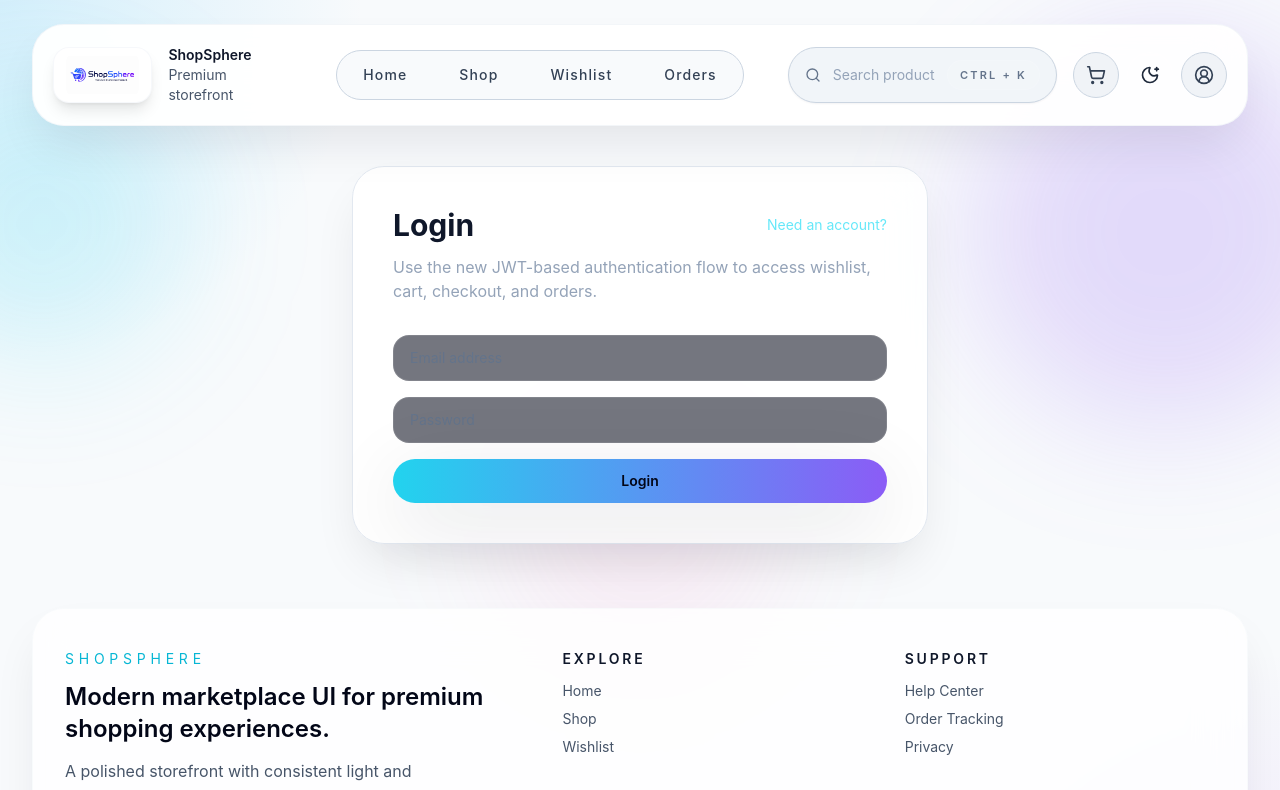
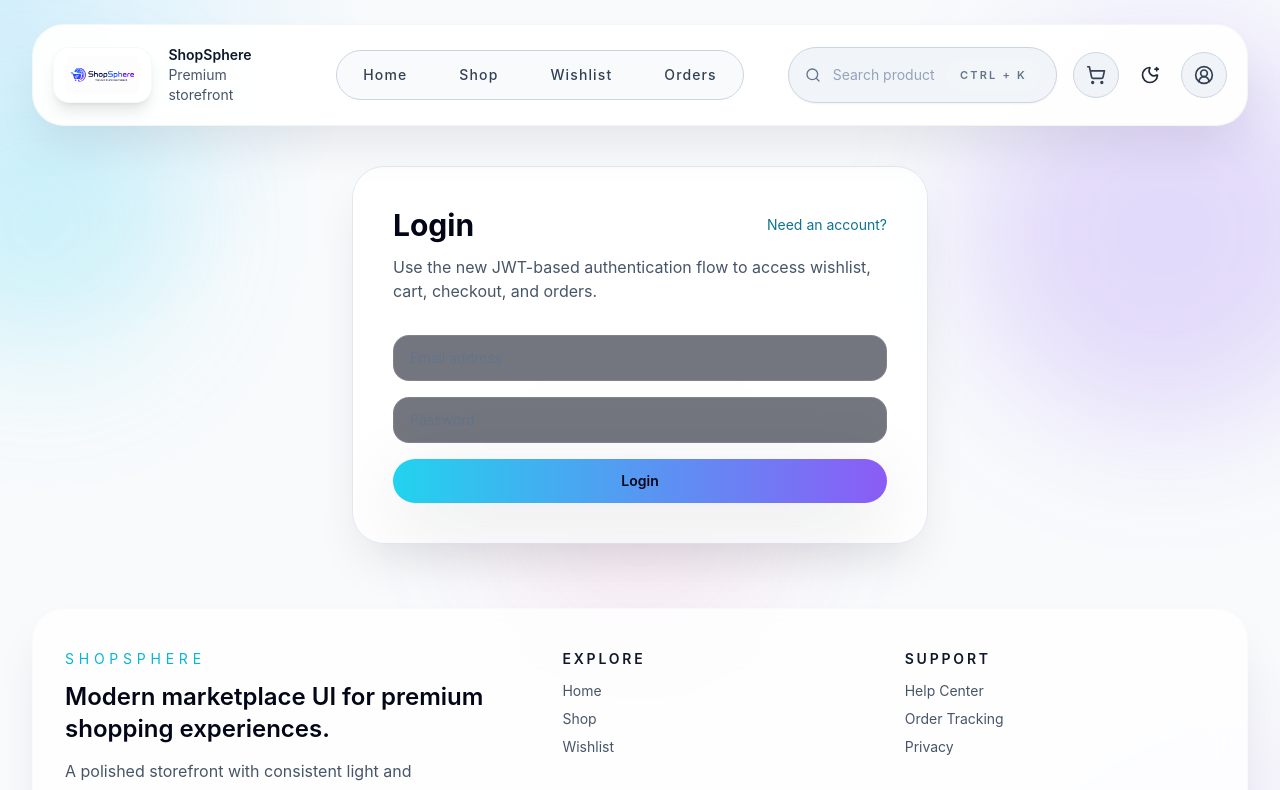
Before and after one commit to kvk1999/ecommerceshop, a React (Vite) app in the folder client/: page /login in a window 1280 px wide. Shown: the top 790 px of the page. Built offline with nearby package versions, Linux system fonts and the light colour scheme.

Commit message:
Add dark mode styling for login/register pages

```diff
--- a/client/src/pages/Login.jsx
+++ b/client/src/pages/Login.jsx
@@ -12,7 +12,7 @@ export default function Login() {
       <section className="pt-10">
         <div className="glass-card mx-auto max-w-xl p-10 text-center">
           <h1 className="text-3xl font-bold">You are logged in</h1>
-          <p className="mt-3 text-slate-400">{user?.email}</p>
+          <p className="mt-3 text-slate-600 dark:text-slate-400">{user?.email}</p>
         </div>
       </section>
     );
@@ -28,12 +28,14 @@ export default function Login() {
     <section className="pt-10">
       <div className="glass-card mx-auto max-w-xl p-10">
         <div className="flex items-center justify-between">
-          <h1 className="text-3xl font-bold">Login</h1>
-          <Link to="/register" className="text-sm text-cyan-300">
+          <h1 className="text-3xl font-bold text-slate-950 dark:text-white">Login</h1>
+          <Link to="/register" className="text-sm text-cyan-700 dark:text-cyan-300">
             Need an account?
           </Link>
         </div>
-        <p className="mt-3 text-slate-400">Use the new JWT-based authentication flow to access wishlist, cart, checkout, and orders.</p>
+        <p className="mt-3 text-slate-600 dark:text-slate-400">
+          Use the new JWT-based authentication flow to access wishlist, cart, checkout, and orders.
+        </p>
         <form onSubmit={handleSubmit} className="mt-8 space-y-4">
           <input
             value={form.email}
@@ -51,7 +53,10 @@ export default function Login() {
             placeholder="Password"
             className="w-full rounded-2xl border border-white/10 bg-slate-950/55 px-4 py-3 text-sm text-white placeholder:text-slate-500 focus:border-cyan-400/40 focus:outline-none"
           />
-          <button type="submit" className="w-full rounded-full bg-gradient-to-r from-cyan-400 to-violet-500 px-4 py-3 text-sm font-semibold text-slate-950 shadow-glow">
+          <button
+            type="submit"
+            className="w-full rounded-full bg-gradient-to-r from-cyan-400 to-violet-500 px-4 py-3 text-sm font-semibold text-slate-950 shadow-glow"
+          >
             Login
           </button>
         </form>
--- a/client/src/pages/Register.jsx
+++ b/client/src/pages/Register.jsx
@@ -12,7 +12,7 @@ export default function Register() {
       <section className="pt-10">
         <div className="glass-card mx-auto max-w-xl p-10 text-center">
           <h1 className="text-3xl font-bold">Account ready</h1>
-          <p className="mt-3 text-slate-400">{user?.email}</p>
+          <p className="mt-3 text-slate-600 dark:text-slate-400">{user?.email}</p>
         </div>
       </section>
     );
@@ -28,12 +28,14 @@ export default function Register() {
     <section className="pt-10">
       <div className="glass-card mx-auto max-w-xl p-10">
         <div className="flex items-center justify-between">
-          <h1 className="text-3xl font-bold">Create Account</h1>
-          <Link to="/login" className="text-sm text-cyan-300">
+          <h1 className="text-3xl font-bold text-slate-950 dark:text-white">Create Account</h1>
+          <Link to="/login" className="text-sm text-cyan-700 dark:text-cyan-300">
             Already have an account?
           </Link>
         </div>
-        <p className="mt-3 text-slate-400">Create your account to sync wishlist, cart, checkout, and order history.</p>
+        <p className="mt-3 text-slate-600 dark:text-slate-400">
+          Create your account to sync wishlist, cart, checkout, and order history.
+        </p>
         <form onSubmit={handleSubmit} className="mt-8 space-y-4">
           <input
             value={form.name}
@@ -58,7 +60,10 @@ export default function Register() {
             placeholder="Password"
             className="w-full rounded-2xl border border-white/10 bg-slate-950/55 px-4 py-3 text-sm text-white placeholder:text-slate-500 focus:border-cyan-400/40 focus:outline-none"
           />
-          <button type="submit" className="w-full rounded-full bg-gradient-to-r from-cyan-400 to-violet-500 px-4 py-3 text-sm font-semibold text-slate-950 shadow-glow">
+          <button
+            type="submit"
+            className="w-full rounded-full bg-gradient-to-r from-cyan-400 to-violet-500 px-4 py-3 text-sm font-semibold text-slate-950 shadow-glow"
+          >
             Create Account
           </button>
         </form>
```
